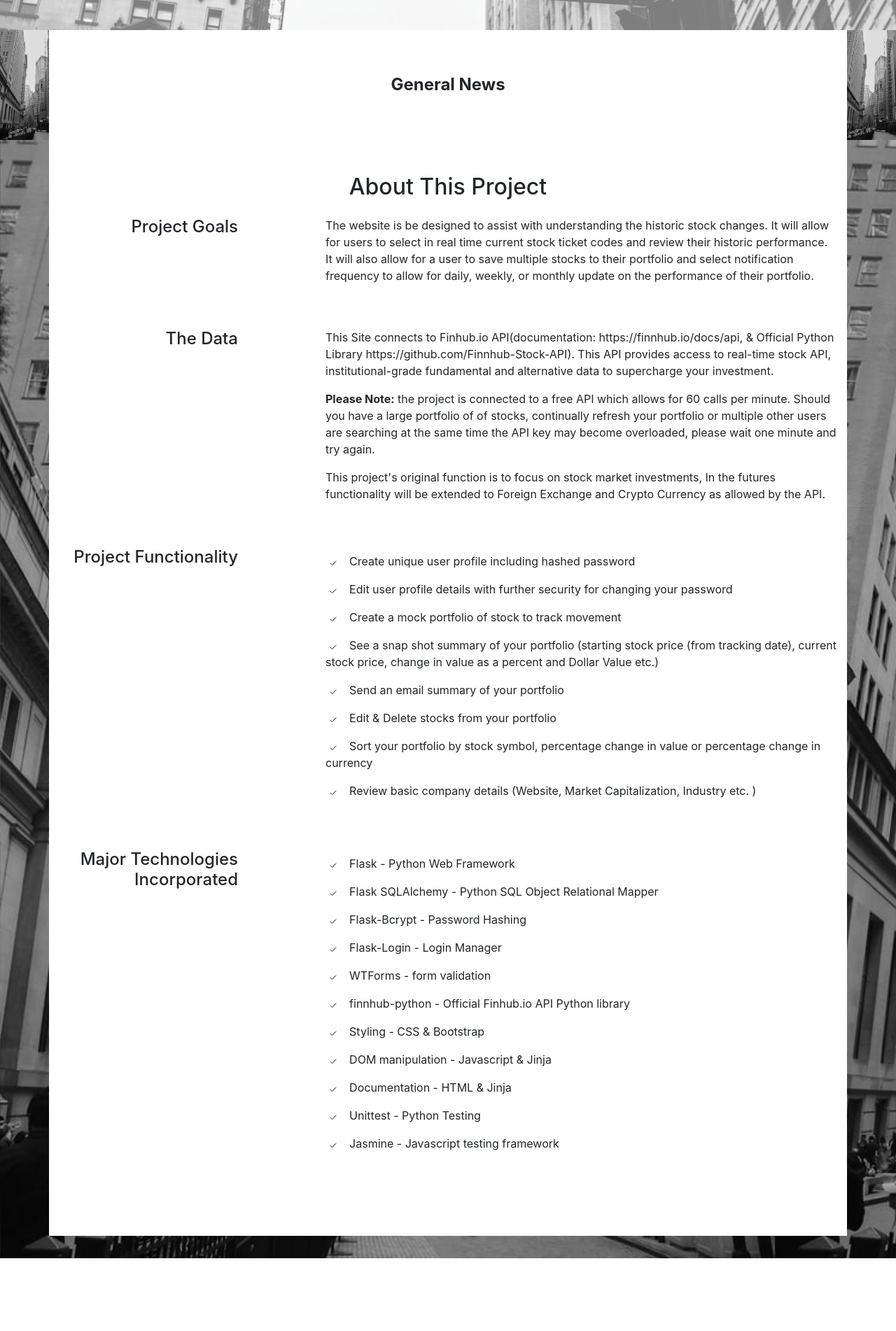
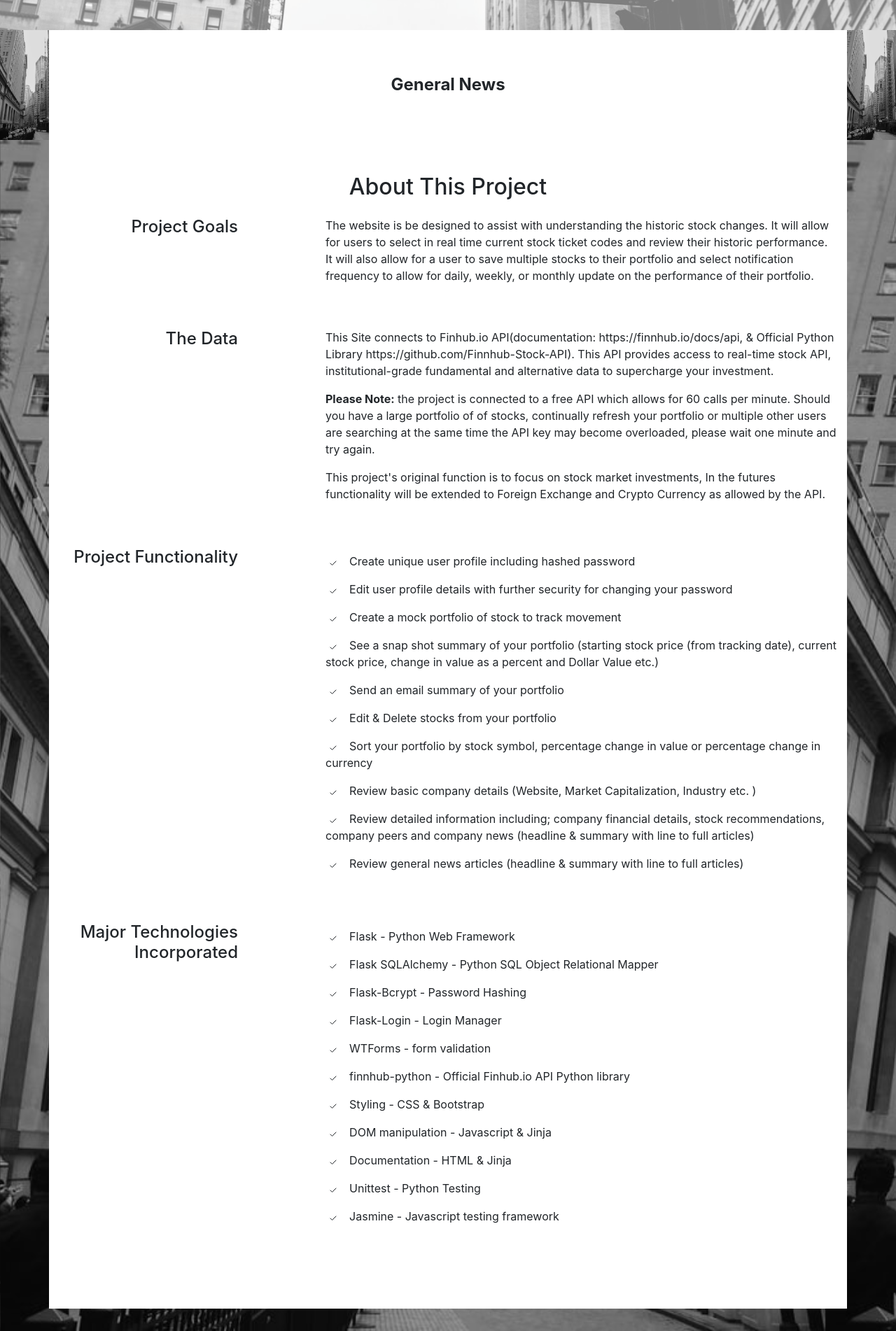
Before and after one commit to clay099/stock-tracker, a Flask app: page / in a window 1280 px wide. Shown: the part 492-2394 px from the top of the page at 70% size. Before the commit the page ends 2290 px from the top, so only its background shows below. Run offline with Flask 2, Linux system fonts and the light colour scheme; parts of the project's set-up code (start-up, migrations or seed data) failed here and were passed over; some libraries are stand-ins or nearby versions.

Commit message:
updated styling

```diff
--- a/static/styles.css
+++ b/static/styles.css
@@ -1,9 +1,10 @@
 .page-body {
 	background-image: url("/static/images/background-gray.jpg");
 	background-attachment: fixed;
-	background-size: contain;
 	position: relative;
 	min-height: 100vh;
+	background-repeat: no-repeat;
+	background-size: cover;
 }
 
 .home-content {
--- a/templates/home.html
+++ b/templates/home.html
@@ -35,7 +35,7 @@
         <h4 class="text-center my-3">
             <strong>General News</strong>
         </h4>
-        <div class="row row-cols-1 row-cols-md-3 row-cols-lg-3 row-cols-xl-3" id="articles">
+        <div class="row row-cols-1 row-cols-lg-3" id="articles">
 
         </div>
     </div>
@@ -141,6 +141,19 @@
                                 <polyline points="20 6 9 17 4 12"></polyline>
                             </svg></span> Review basic company details (Website, Market Capitalization, Industry etc. )
                     </li>
+                    <li class="py-2"><span class="badge mr-2"><svg width="1em" height="1em" viewBox="0 0 24 24"
+                                fill="none" stroke="currentColor" stroke-width="2" stroke-linecap="round"
+                                stroke-linejoin="round" class="feather feather-check">
+                                <polyline points="20 6 9 17 4 12"></polyline>
+                            </svg></span> Review detailed information including; company financial details, stock
+                        recommendations, company peers and company news (headline & summary with line to full articles)
+                    </li>
+                    <li class="py-2"><span class="badge mr-2"><svg width="1em" height="1em" viewBox="0 0 24 24"
+                                fill="none" stroke="currentColor" stroke-width="2" stroke-linecap="round"
+                                stroke-linejoin="round" class="feather feather-check">
+                                <polyline points="20 6 9 17 4 12"></polyline>
+                            </svg></span> Review general news articles (headline & summary with line to full articles)
+                    </li>
                 </ul>
             </div>
         </div>
--- a/templates/stock/detailed_stock_view.html
+++ b/templates/stock/detailed_stock_view.html
@@ -43,7 +43,7 @@
         <h4 class="text-center my-3">
             <strong>Company News</strong>
         </h4>
-        <div class="row row-cols-1 row-cols-md-2 row-cols-lg-1 row-cols-xl-2" id="articles">
+        <div class="row row-cols-1 row-cols-xl-2" id="articles">
 
         </div>
     </div>
```
Also changed, not shown: 2 other files.
